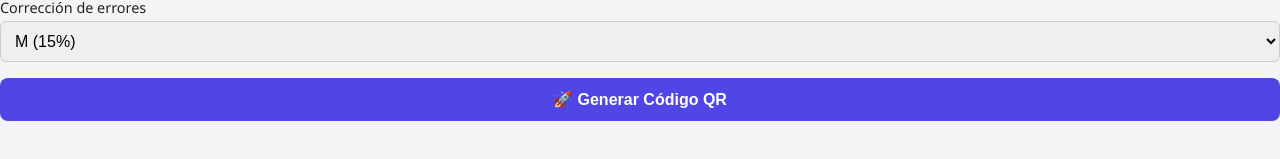
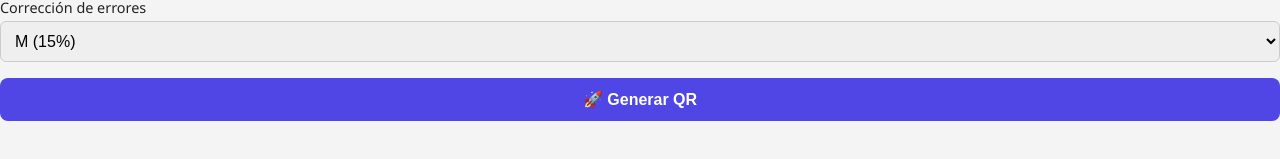
Before and after one commit to PeterArgueta/QR, a React (Vite) app: page / in a window 1280 px wide. Shown: the part 365-524 px from the top of the page. Built offline with nearby package versions, Linux system fonts and the light colour scheme.

Commit message:
modified:   src/components/QRGenerator.jsx

```diff
--- a/src/components/QRGenerator.jsx
+++ b/src/components/QRGenerator.jsx
@@ -134,7 +134,7 @@ function QRGenerator() {
           onClick={handleGenerate}
           className="w-full bg-blue-600 hover:bg-blue-700 text-white font-semibold py-3 rounded-lg transition-all transform hover:scale-105 mb-4"
         >
-          🚀 Generar Código QR
+          🚀 Generar QR
         </button>
 
         {error && <p className="text-red-500 mt-2 text-center text-sm">{error}</p>}
```
